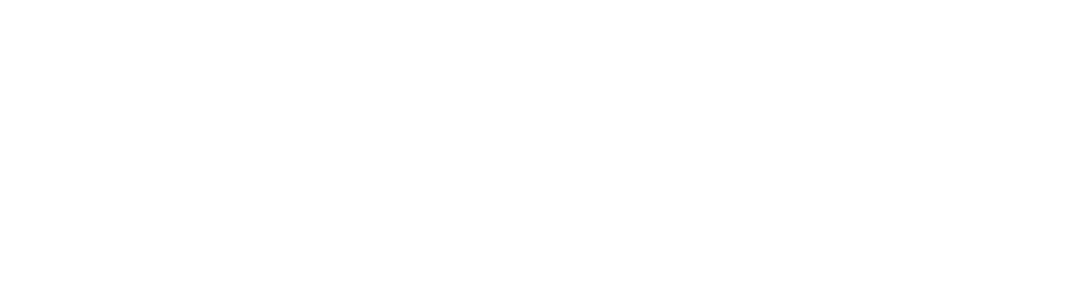
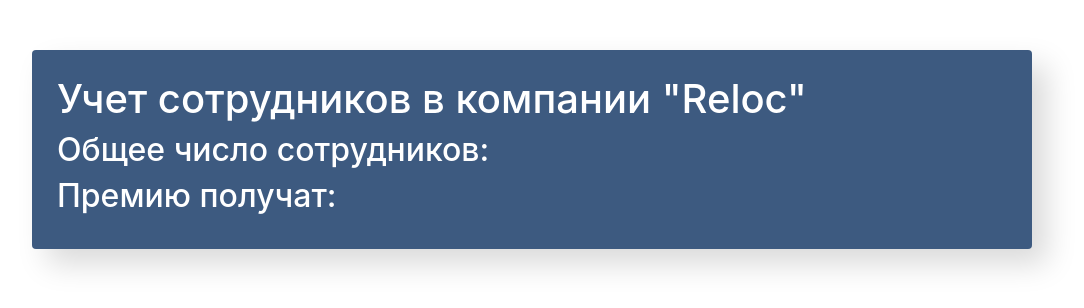
Before and after one commit to Sergey9694/Employees_template_react, a React app: page / in a window 1280 px wide. Shown: the whole page, without its empty margins (108-1192 px from the left). Built offline with nearby package versions, Linux system fonts and the light colour scheme.

Commit message:
app-info component rendered

```diff
--- /dev/null
+++ b/src/components/app-info/app-info.css
@@ -0,0 +1,7 @@
+.app-info {
+    padding: 25px;
+    background-color: #3d5a80;
+    border-radius: 4px;
+    box-shadow: 15px 15px 30px rgba(0,0,0, .15);
+    color: #fff;
+}
--- a/src/components/app-info/app-info.js
+++ b/src/components/app-info/app-info.js
@@ -1,4 +1,4 @@
-
+import './app-info.css';
 
 const AppInfo = () => {
     return (
--- a/src/components/app/app.js
+++ b/src/components/app/app.js
@@ -1,11 +1,11 @@
-
+import AppInfo from '../app-info/app-info';
 
 import './app.css';
 
 function App() {
     return (
         <div className="app">
-
+            <AppInfo/>
         </div>
     );
 }
--- a/src/index.css
+++ b/src/index.css
@@ -1,5 +1,5 @@
 body {
-  margin: 0;
+  margin: 50px 0;
   font-family: -apple-system, BlinkMacSystemFont, 'Segoe UI', 'Roboto', 'Oxygen',
     'Ubuntu', 'Cantarell', 'Fira Sans', 'Droid Sans', 'Helvetica Neue',
     sans-serif;
```
